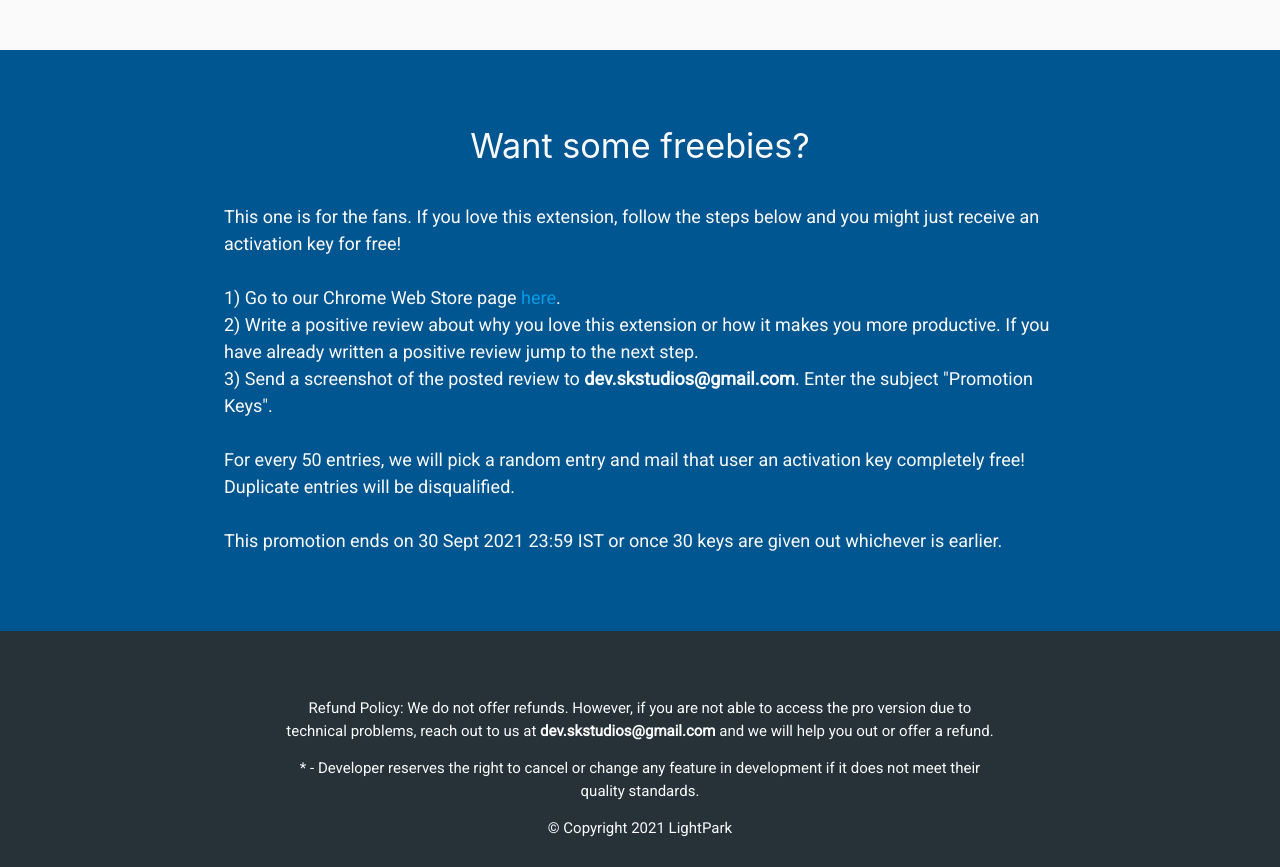
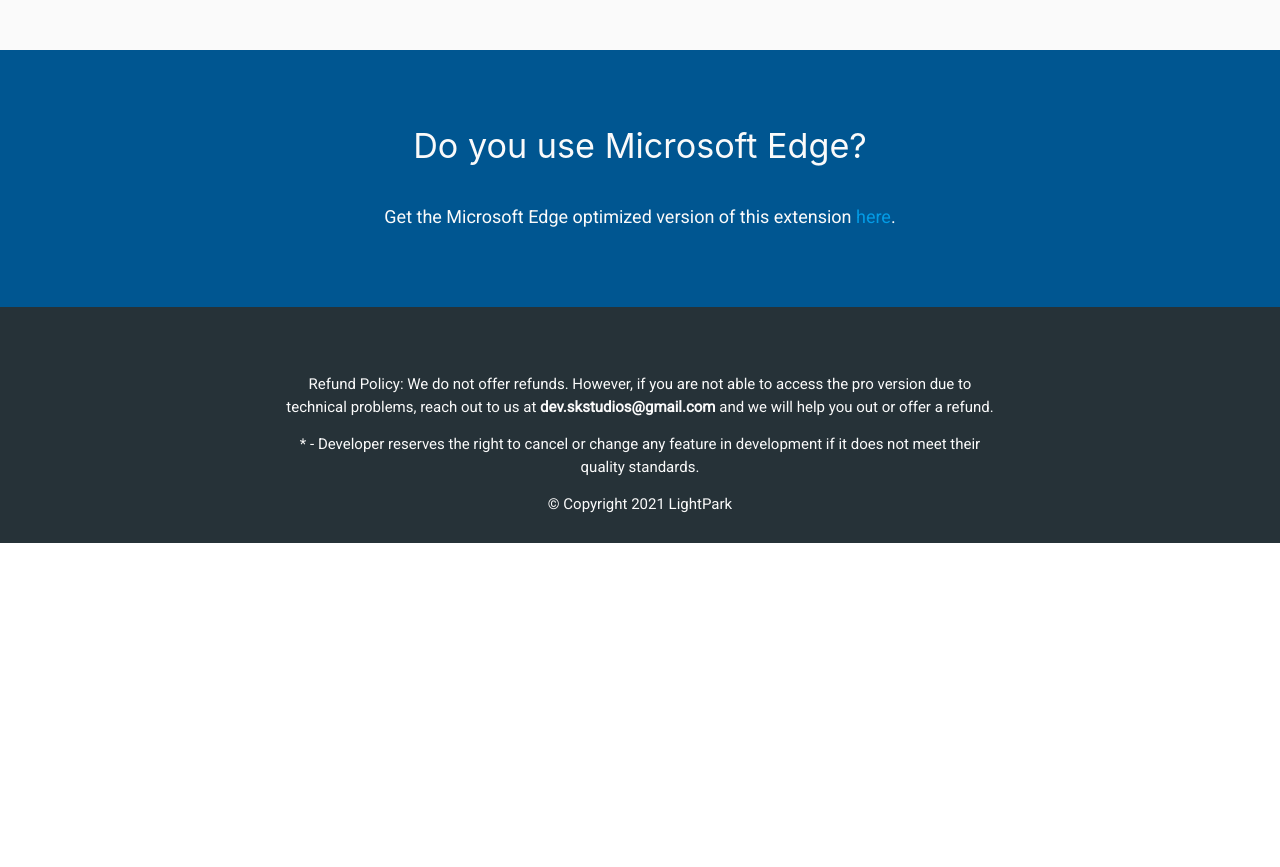
Before and after one commit to LightPark-dev/save-chrome-tabs-for-later, a plain HTML site: page index.html in a window 1280 px wide. Shown: the part 3700-4567 px from the top of the page. After the commit the page ends 4243 px from the top, so only its background shows below. Drawn offline with nearby package versions, Linux system fonts and the light colour scheme; a web font is replaced by a local one.

Commit message:
Promote the Edge version instead of reviews.

```diff
--- a/index.html
+++ b/index.html
@@ -129,20 +129,9 @@
 
     <!-- Promotion Section -->
     <div class="promotion">
-        <h4 class="header" id="promotion-heading">Want some freebies?</h4>
+        <h4 class="header" id="promotion-heading">Do you use Microsoft Edge?</h4>
         <p>
-            This one is for the fans. If you love this extension, follow the steps below and
-            you might just receive an activation key for free!
-            <br>
-            <br>1) Go to our Chrome Web Store page <a href="https://chrome.google.com/webstore/detail/save-chrome-tabs-for-late/hppbldbofhjnhlpcnkdipgjkcefkgkpm">here</a>.
-            <br>2) Write a positive review about why you love this extension or how it makes you more productive.
-                If you have already written a positive review jump to the next step.
-            <br>3) Send a screenshot of the posted review to <b>dev.skstudios@gmail.com</b>. Enter the subject "Promotion Keys".
-            <br>
-            <br>For every 50 entries, we will pick a random entry and mail that user an activation key completely free!
-            Duplicate entries will be disqualified.
-            <br>
-            <br>This promotion ends on 30 Sept 2021 23:59 IST or once 30 keys are given out whichever is earlier.
+            Get the Microsoft Edge optimized version of this extension <a target="_blank" href="https://microsoftedge.microsoft.com/addons/detail/bamakammlnfncdabdpgkpnjbgjaanjoe">here</a>.
         </p>
     </div>
 
--- a/landing.css
+++ b/landing.css
@@ -184,7 +184,7 @@ ul {
     margin-left: auto;
     margin-right: auto;
     margin-bottom: 0;
-    text-align: left;
+    text-align: center;
     font-size: 1.2rem;
 }
 
```
